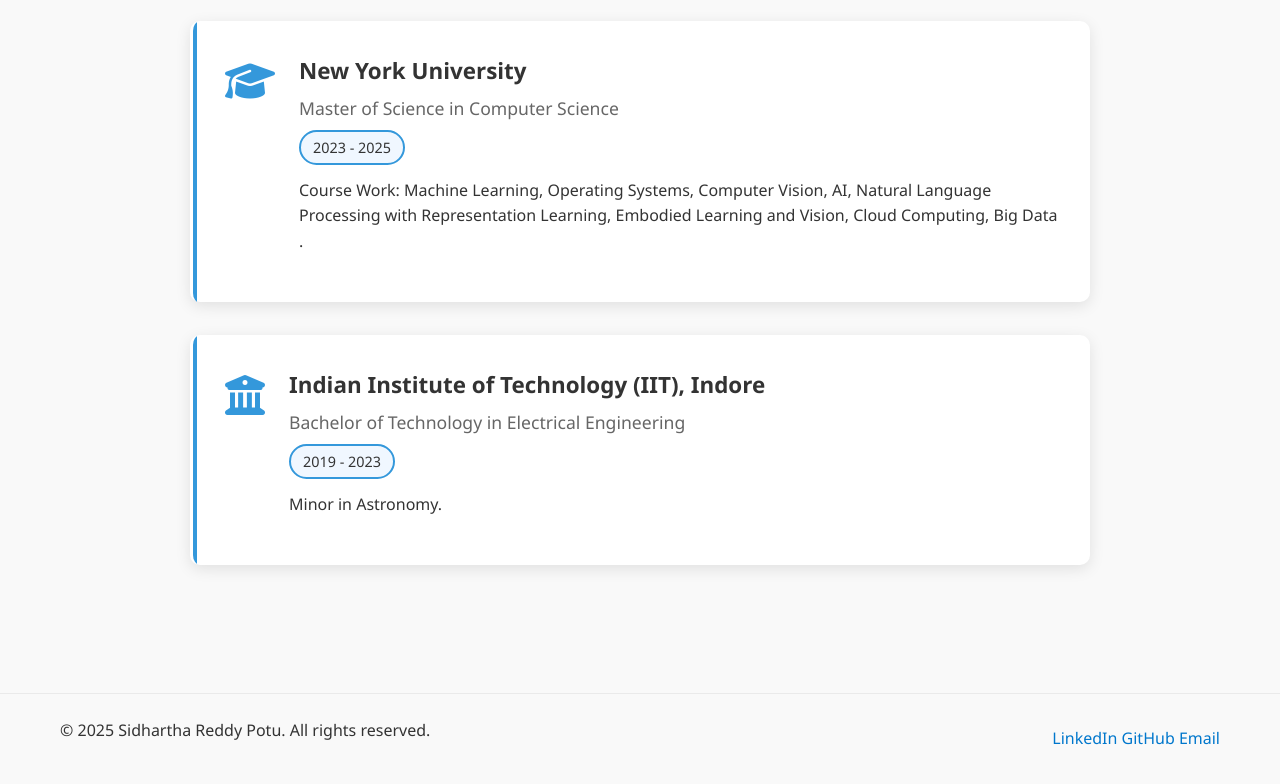
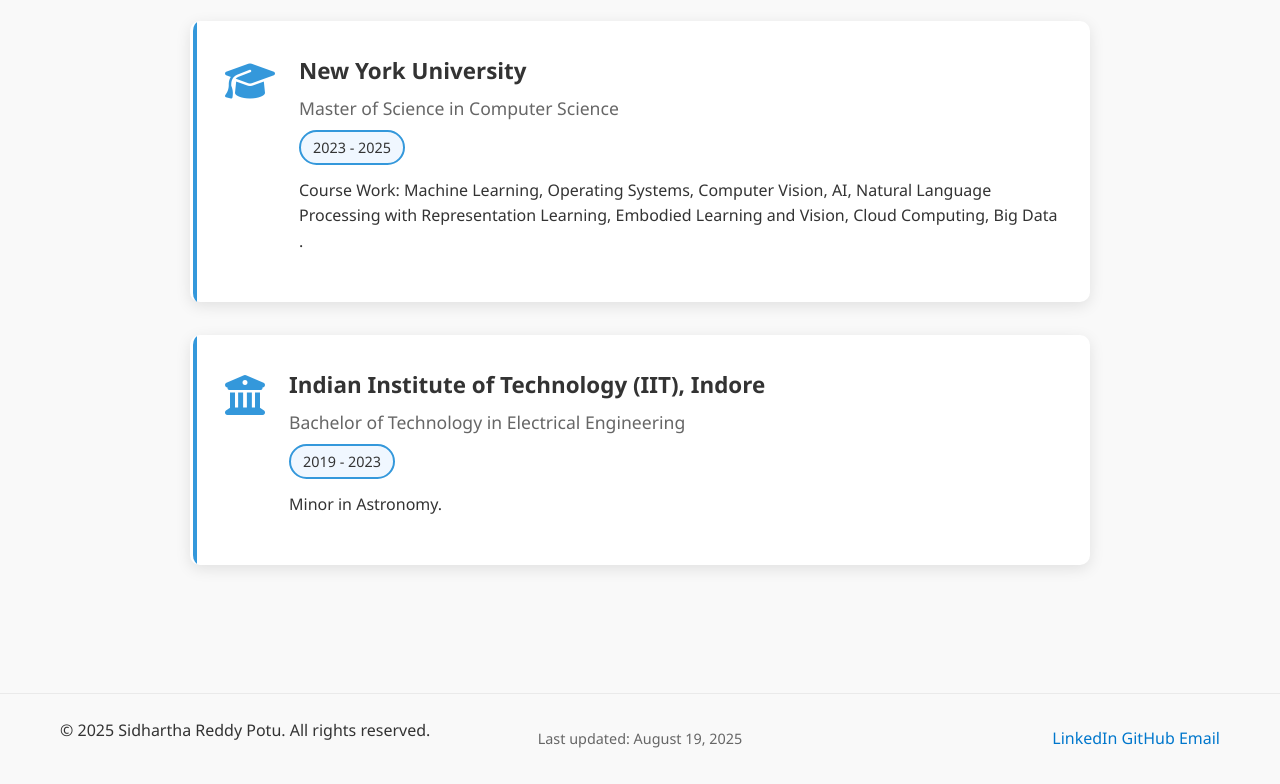
Before and after one commit to sid-rp/sid-rp.github.io, a plain HTML site: page index.html in a window 1280 px wide. Shown: the part 3988-4772 px from the top of the page. Drawn offline with Linux system fonts and the light colour scheme.

Commit message:
Add last updated timestamp to footer
- Added "Last updated: August 19, 2025" to footer
- Implemented responsive layout for footer timestamp
- Desktop: copyright left, timestamp center, links right
- Mobile: stacked vertically with proper spacing

```diff
--- a/index.html
+++ b/index.html
@@ -298,6 +298,7 @@
         <div class="container">
             <div class="footer-content">
                 <p>&copy; <span id="current-year">2024</span> Sidhartha Reddy Potu. All rights reserved.</p>
+                <p class="last-updated">Last updated: <span id="last-updated-date">August 19, 2025</span></p>
                 <div class="footer-links">
                     <a href="https://www.linkedin.com/in/sid-rp/" target="_blank" rel="noopener noreferrer">LinkedIn</a>
                     <a href="https://github.com/sid-rp" target="_blank" rel="noopener noreferrer">GitHub</a>
--- a/styles.css
+++ b/styles.css
@@ -1040,6 +1040,14 @@
     display: flex;
     justify-content: space-between;
     align-items: center;
+    flex-direction: column;
+    gap: 0.5rem;
+}
+
+.last-updated {
+    font-size: 0.9rem;
+    color: var(--secondary-color);
+    margin: 0;
 }
 
 .footer-social {
@@ -1058,9 +1066,32 @@
     transform: translateY(-3px);
 }
 
+@media (min-width: 769px) {
+    .footer-content {
+        flex-direction: row;
+        justify-content: space-between;
+        align-items: center;
+    }
+
+    .footer-content p:first-child {
+        order: 1;
+    }
+
+    .last-updated {
+        order: 2;
+        position: absolute;
+        left: 50%;
+        transform: translateX(-50%);
+    }
+
+    .footer-links {
+        order: 3;
+    }
+}
+
 @media (max-width: 768px) {
     .footer-content {
         flex-direction: column;
-        gap: 1rem;
+        gap: 0.75rem;
     }
 }
```
